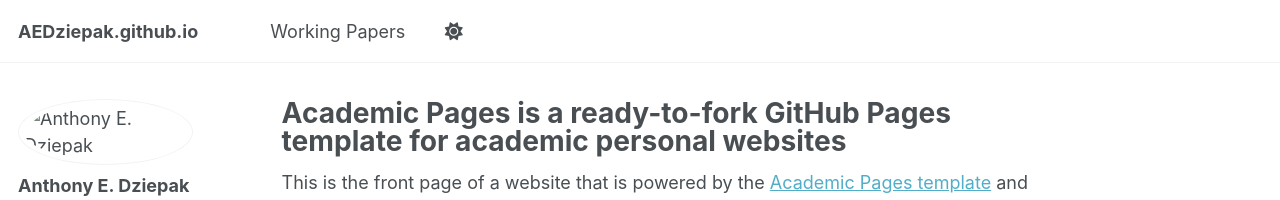
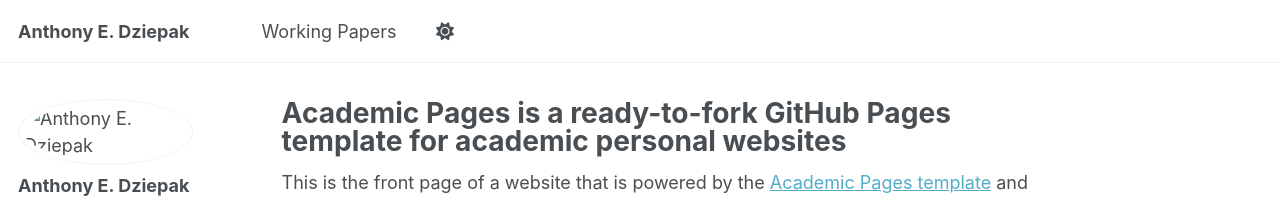
Before and after one commit to AEDziepak/AEDziepak.github.io, a Jekyll site: the page built from _pages/about.md, in a window 1280 px wide. Shown: the top 200 px of the page. Built offline with Jekyll 4.4.1, drawn with Linux system fonts in a browser that asks for light colours; some web fonts are replaced; a script that is not in the unit is left out.

Commit message:
Update _config.yml

```diff
--- a/_config.yml
+++ b/_config.yml
@@ -9,8 +9,8 @@
 # Basic Site Settings
 locale                   : "en-US"
 site_theme               : "default" # Currently available options are "default", "air"
-title                    :
-title_separator          :
+title                    : "Anthony E. Dziepak"
+title_separator          : " "
 name                     : &name "Anthony E. Dziepak"
 description              : &description
 url                      : "https://aedziepak.github.io" # the base hostname & protocol for your site
```
